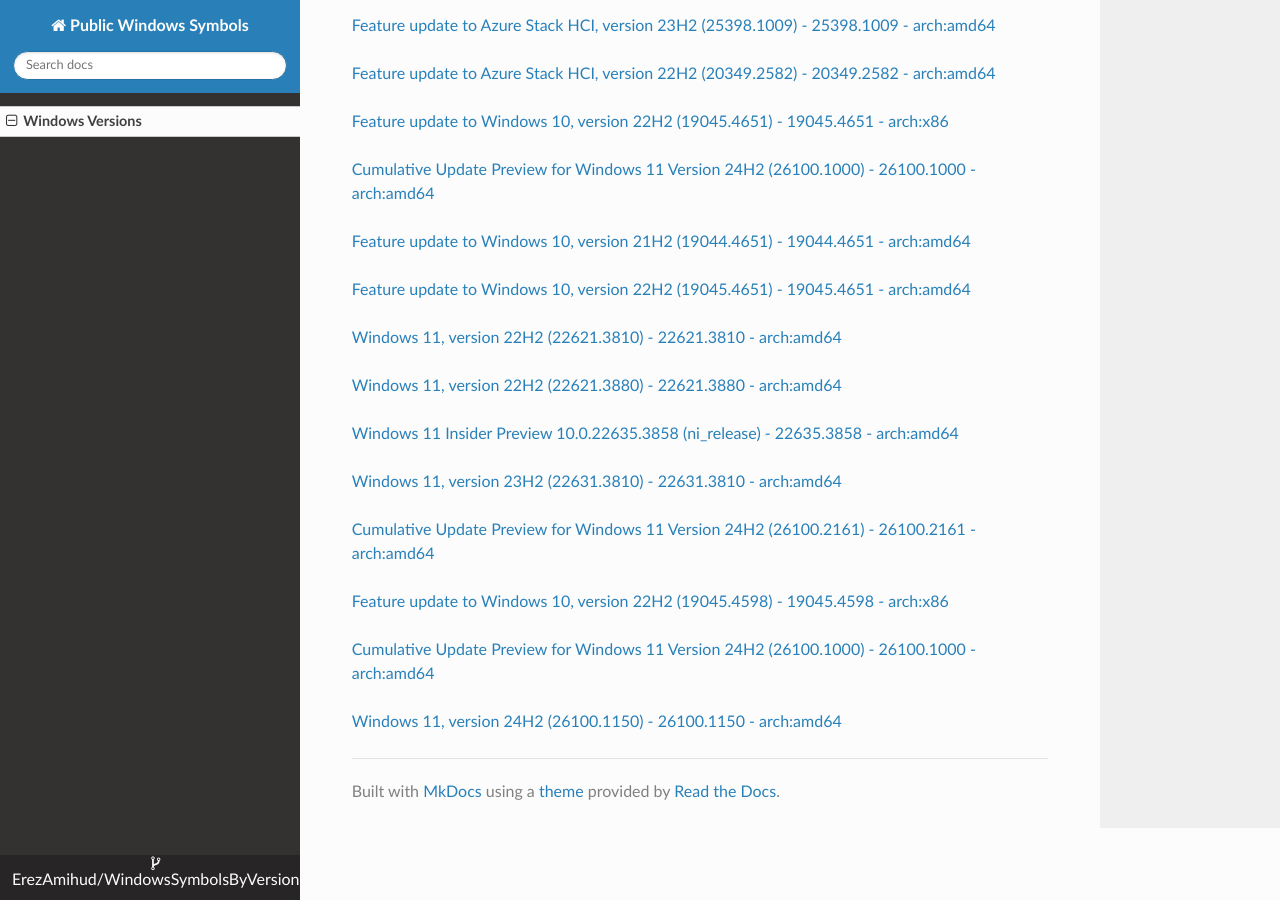
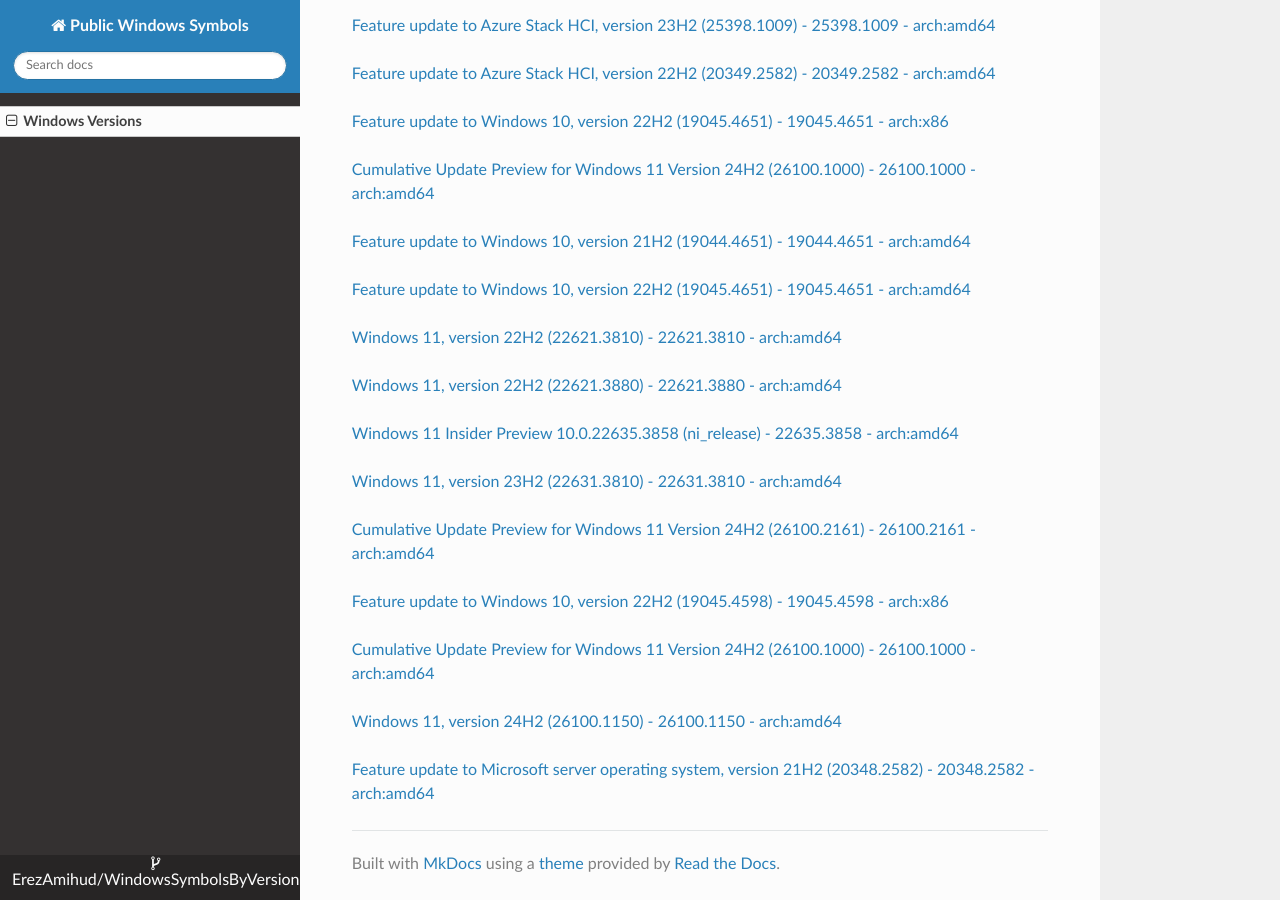
Before and after one commit to ErezAmihud/WindowsSymbolsByVersion, an MkDocs documentation site: the page built from docs/index.md, in a window 1280 px wide and 900 px high, scrolled down 10901 px. Built offline with MkDocs 1.6.1, drawn with Linux system fonts in a browser that asks for light colours; nearby versions of some CDN libraries.

Commit message:
Automated commit, add manifest for 5dfbca17-fcff-467b-9e63-3ca1576a3c61

```diff
--- a/docs/index.md
+++ b/docs/index.md
@@ -562,3 +562,6 @@
 
 
 [Windows 11, version 24H2 (26100.1150) - 26100.1150 - arch:amd64](https://github.com/ErezAmihud/WindowsSymbolsByVersion/blob/main/manifests/c1da54e1-2cf1-4534-ba44-61251a6de142.manifest)
+
+
+[Feature update to Microsoft server operating system, version 21H2 (20348.2582) - 20348.2582 - arch:amd64](https://github.com/ErezAmihud/WindowsSymbolsByVersion/blob/main/manifests/5dfbca17-fcff-467b-9e63-3ca1576a3c61.manifest)
```
Also changed, not shown: process_builds.json (+1 -1 lines), 1 other file.
